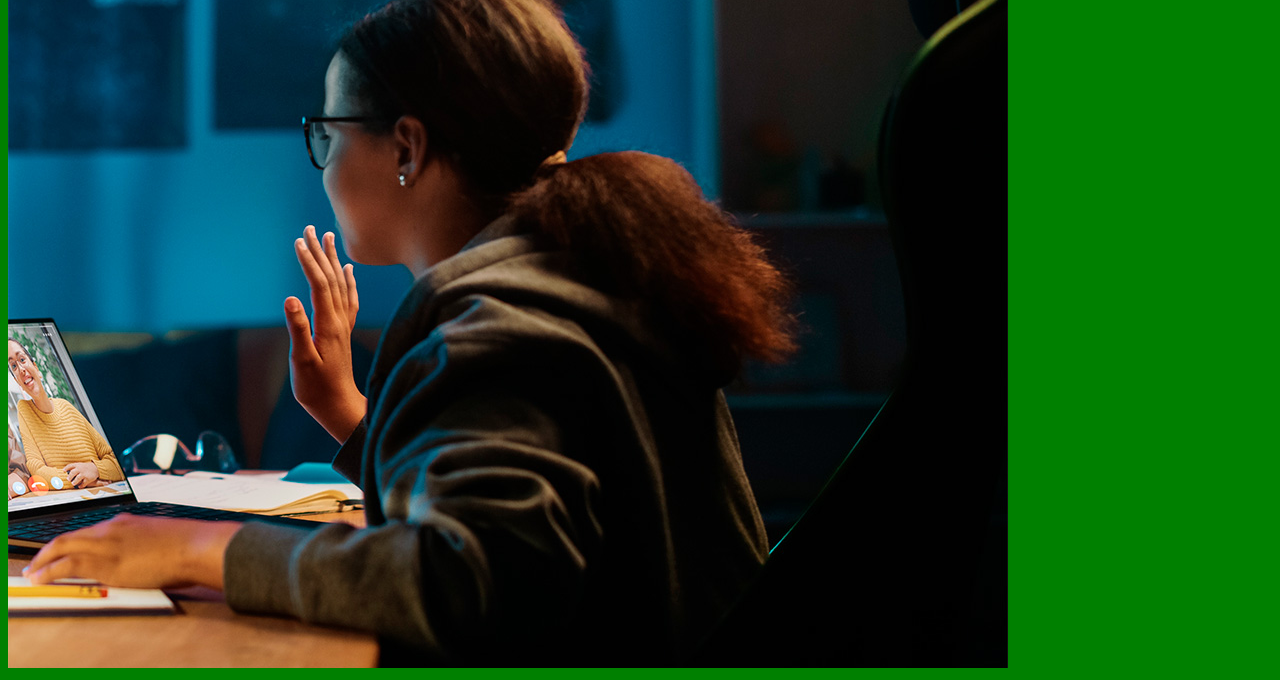
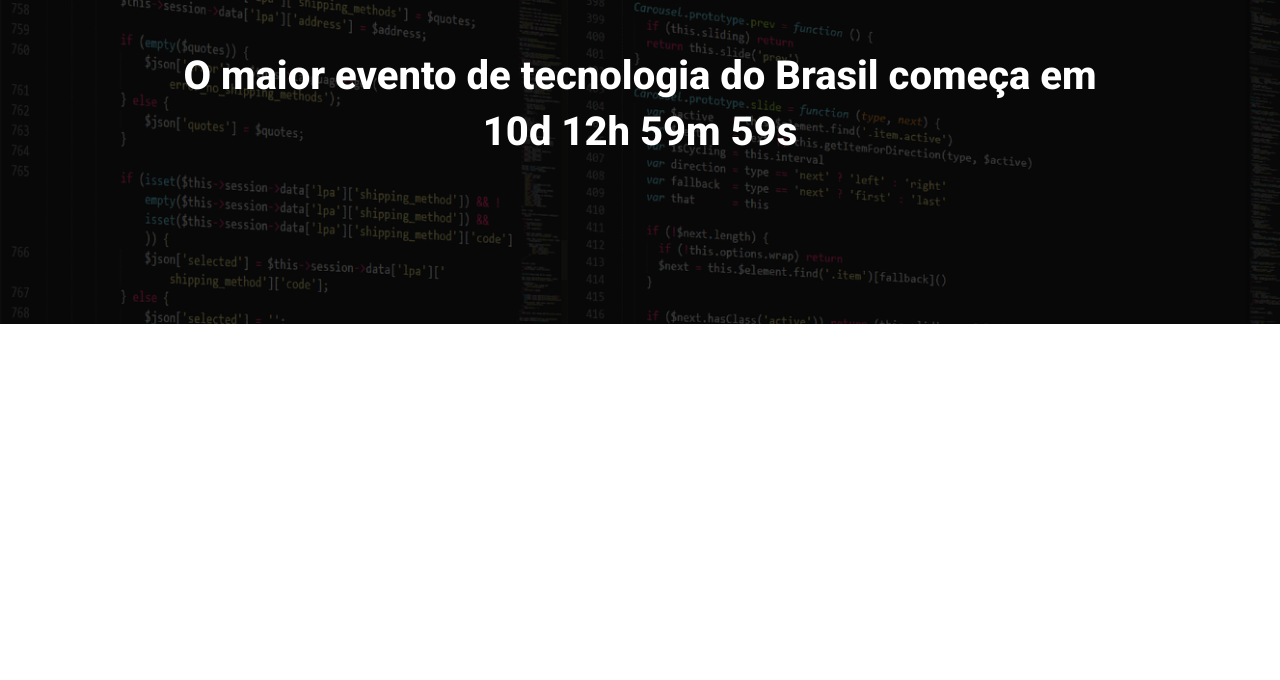
Before and after one commit to Lewiscr7/tech-talks, a website built with Parcel: page src/index.html in a window 1280 px wide. Shown: the part 160-840 px from the top of the page. After the commit the page ends 800 px from the top, so only its background shows below. Built offline with nearby package versions, Linux system fonts and the light colour scheme.

Commit message:
criando o hero

```diff
--- a/src/index.html
+++ b/src/index.html
@@ -1,14 +1,23 @@
 <!DOCTYPE html>
-<html lang="en">
+<html lang="pt-br">
 <head>
     <meta charset="UTF-8">
     <meta name="viewport" content="width=device-width, initial-scale=1.0">
     <link rel="stylesheet" href="./styles/main.scss">
-    <title>Document</title>
+    <link rel="preconnect" href="https://fonts.googleapis.com">
+    <link rel="preconnect" href="https://fonts.gstatic.com" crossorigin>
+    <link href="https://fonts.googleapis.com/css2?family=Roboto:ital,wght@0,100..900;1,100..900&display=swap" rel="stylesheet">
+    <title>EBAC TALKS</title>
 </head>
 <body>
-    <h1>Olá</h1>
-    <img src="./images/backend.png" alt="">
+    <header class="hero">
+        <div class="container">
+            <img class="hero__logo" src="./images/ebac_logo.svg" alt="EBAC">
+            <p class="hero__text">
+                O maior evento de tecnologia do Brasil começa em 10d 12h 59m 59s
+            </p>
+        </div>
+    </header>
 
     <script src="./scripts/main.js"></script>
 </body>
--- /dev/null
+++ b/src/styles/_hero.scss
@@ -0,0 +1,54 @@
+.hero {
+    padding-top: 64px;
+    padding-bottom: 100px;
+    background-image: url(../images/fundo.png);
+    background-repeat: no-repeat;
+    background-size: cover;
+    position: relative;
+
+    .container {
+        position: relative;
+    }
+
+    &::before {
+        position: absolute;
+        top: 0;
+        left: 0;
+        width: 100%;
+        height: 100%;
+        background-color: #000;
+        content: '';
+        opacity: .7;
+
+    }
+
+    &__text {
+        margin-top: 64px;
+        margin-bottom: 64px;
+        font-size: 40px;
+        line-height: 56px;
+        font-weight: 800;
+        text-align: center;
+
+    }
+
+    &__logo {
+        margin: 0 auto;
+        height: 80px;
+        display: block;
+    }
+
+    @media (max-width:640px) {
+        padding: 40px 0;
+
+        &__logo {
+            height: 40px;
+        }
+
+        &__text {
+            font-size: 22px;
+            line-height: 24px;
+            margin: 24px 0;
+        }
+    }
+}
--- a/src/styles/main.scss
+++ b/src/styles/main.scss
@@ -1,3 +1,24 @@
-body {
-    background-color: green;
+@use 'hero';
+
+* {
+    margin: 0;
+    padding: 0;
+    box-sizing: border-box;
+    font-family: Roboto, sans-serif;
+    color: #fff;
+
 }
+
+.container {
+    max-width: 960px;
+    width: 100%;
+    margin: 0 auto;
+
+    @media (max-width: 640px) {
+        max-width: 80%;
+    }
+
+    @media (max-width: 1024px) {
+        max-width: 90%;
+    }
+}
```
